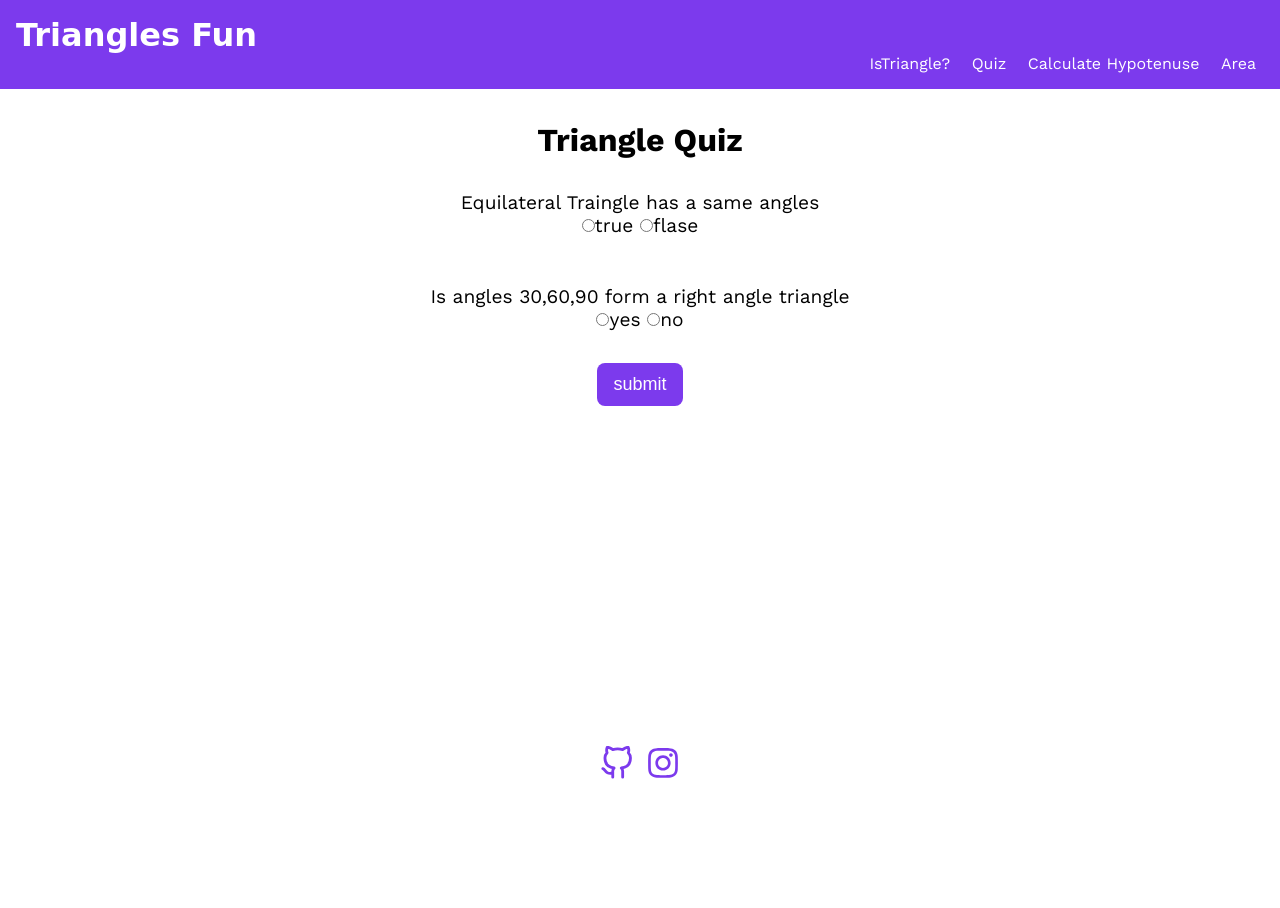
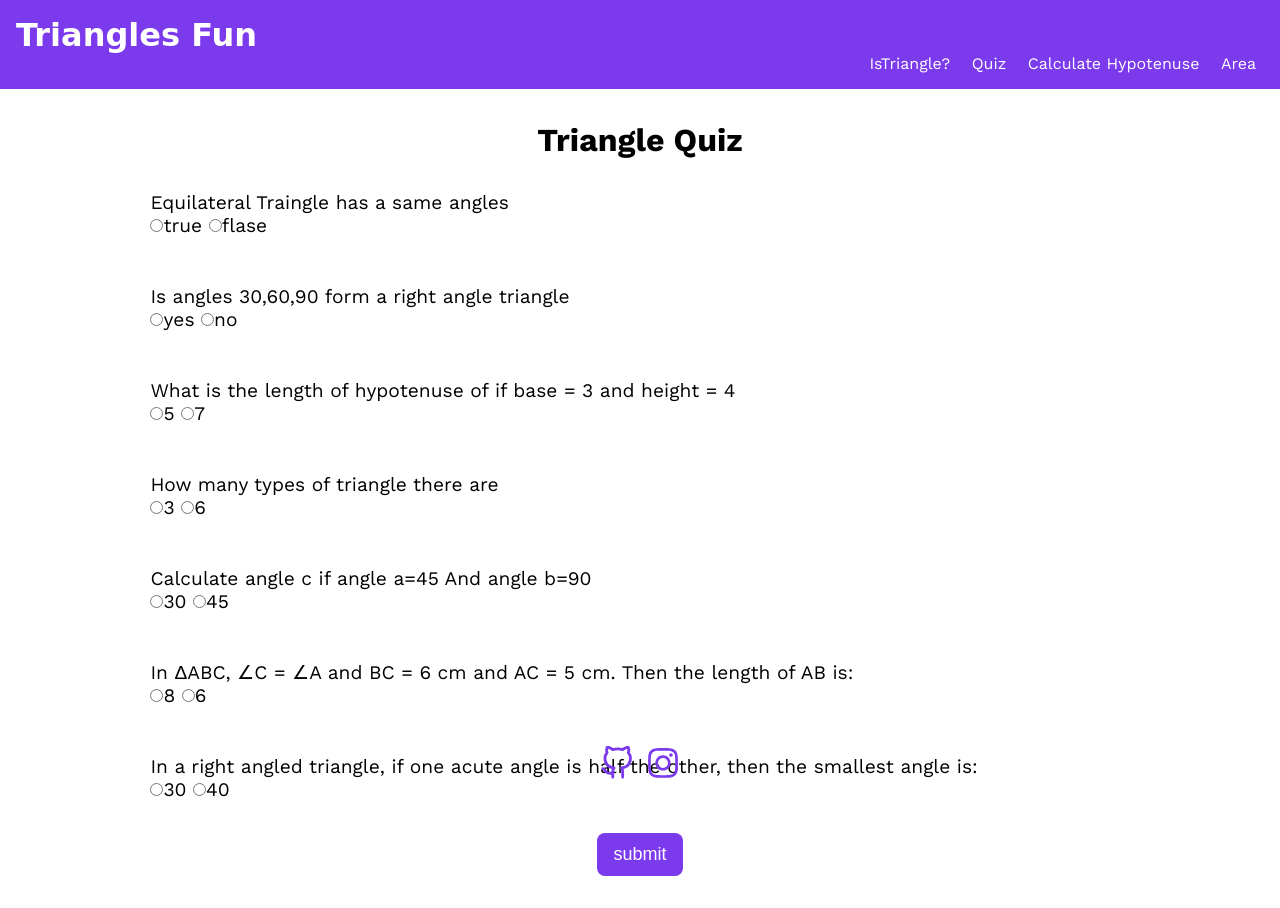
Before and after one commit to sushil-mod/Fun-with-Triangles, a plain HTML site: page quiz.html in a window 1280 px wide. Before the commit the page ends 800 px from the top, so only its background shows below. Drawn offline with nearby package versions, Linux system fonts and the light colour scheme.

Commit message:
minor changes which i have forget to do

```diff
--- a/quiz.html
+++ b/quiz.html
@@ -33,7 +33,31 @@
                 <label><input type="radio" name="questionTwo" value="yes" />yes</label>
                 <label><input type="radio" name="questionTwo" value="no" />no </label>
             </div>
-
+            <div class="questions">
+                <p>What is the length of hypotenuse of if base = 3 and height = 4</p>
+                <label><input type="radio" name="questionTwo" value="yes" />5</label>
+                <label><input type="radio" name="questionTwo" value="no" />7 </label>
+            </div>
+            <div class="questions">
+                <p>How many types of triangle there are </p>
+                <label><input type="radio" name="questionTwo" value="yes" />3</label>
+                <label><input type="radio" name="questionTwo" value="no" />6 </label>
+            </div>
+            <div class="questions">
+                <p>Calculate angle c if angle a=45 And angle b=90</p>
+                <label><input type="radio" name="questionTwo" value="yes" />30</label>
+                <label><input type="radio" name="questionTwo" value="no" />45</label>
+            </div>
+            <div class="questions">
+                <p>In ΔABC, ∠C = ∠A and BC = 6 cm and AC = 5 cm. Then the length of AB is:</p>
+                <label><input type="radio" name="questionTwo" value="yes" />8</label>
+                <label><input type="radio" name="questionTwo" value="no" />6 </label>
+            </div>
+            <div class="questions">
+                <p>In a right angled triangle, if one acute angle is half the other, then the smallest angle is:</p>
+                <label><input type="radio" name="questionTwo" value="yes" />30</label>
+                <label><input type="radio" name="questionTwo" value="no" />40 </label>
+            </div>
 
         </form>
         <button class="btn-check" id="submit-answer">submit</button>
--- a/quiz.js
+++ b/quiz.js
@@ -2,7 +2,7 @@ var quizForm = document.querySelector(".quiz-form");
 var submitBtn = document.querySelector("#submit-answer");
 var outputScore = document.querySelector("#output");
 
-var answer = ["true","yes"];
+var answer = ["true","yes","5","6","45","6","30"];
 
 submitBtn.addEventListener('click',clickHandlerForm)
 
--- a/style.css
+++ b/style.css
@@ -24,7 +24,7 @@ li {
   list-style: none;
 }
 
-/* Header */
+
 
 header {
   padding: 1rem;
@@ -45,7 +45,7 @@ nav > a {
   padding: 0 0.5rem;
 }
 
-/* Main */
+
 
 main {
   margin: 0 0 7rem;
@@ -55,7 +55,7 @@ main h1 {
   margin: 1rem;
 }
 
-/*  Input */
+
 
 .input-label {
   font-size: larger;
@@ -69,6 +69,7 @@ main h1 {
 }
 
 .input-text {
+
   font-size: 14px;
   outline: #fff;
   padding: 0.6rem 1rem;
@@ -97,7 +98,7 @@ main h1 {
   margin: 1rem;
 }
 
-/* Footer */
+
 
 footer {
   text-align: center;
@@ -136,6 +137,7 @@ img {
   }
 
   .questions {
+    text-align: left;
     width: 85%;
     margin: 1rem auto;
     font-size: larger;
```
